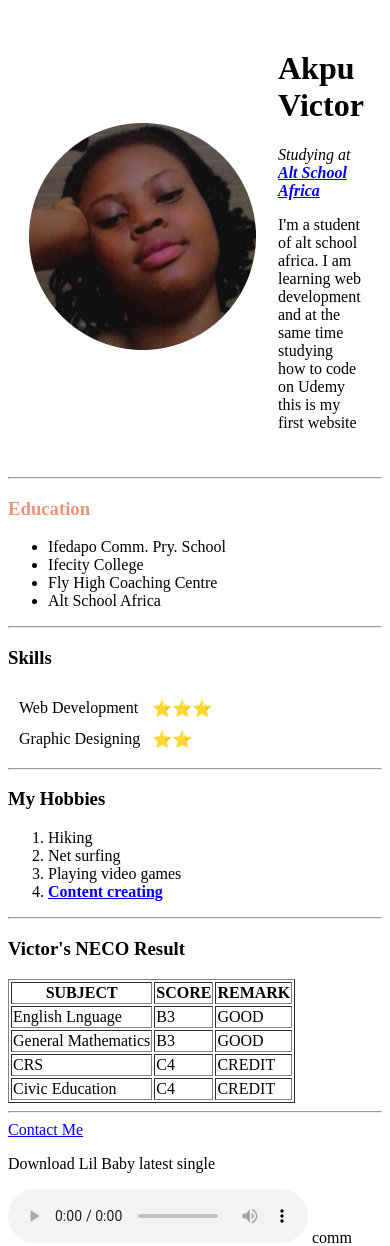
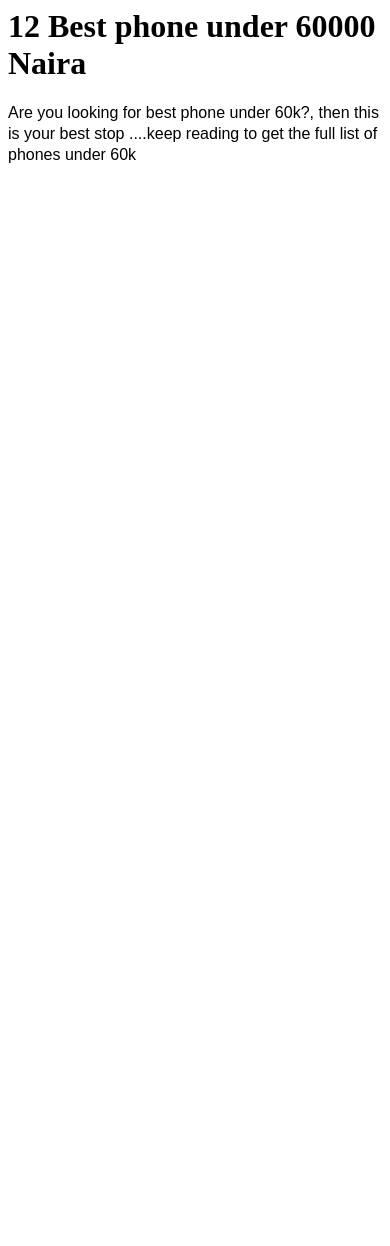
Before and after one commit to vikkystar/cv, a plain HTML site: page index.html in a window 390 px wide. After the commit the page ends 844 px from the top, so only its background shows below. Drawn offline with Linux system fonts and the light colour scheme.

Commit message:
We added phone spec initial

```diff
--- a/index.html
+++ b/index.html
@@ -1,100 +1,25 @@
-<!DOCTYPE html>
 <html lang="en">
-
 <head>
     <meta charset="UTF-8">
     <meta http-equiv="X-UA-Compatible" content="IE=edge">
     <meta name="viewport" content="width=device-width, initial-scale=1.0">
-    <link rel="stylesheet" href="/CSS project/style.css">
-    <title>Victor's Personal Site</title>
+    <title>12 Best Phone Under 60000 Naira</title>
+    <link rel="stylesheet" href="style.css">
+</head>
+<body>
+    <h1>12 Best phone under 60000 Naira</h1>
+    <p>Are you looking for best phone under 60k?, then this is your best stop
+        ....keep reading to get the full list of phones under 60k</p>
 
-</head>
 
-<body>
-    <table cellspacing="20">
-        <tr>
-            <td><img src="eniola.png" alt="Victor gf"></td>
-            <td>
-                <h1>Akpu Victor</h1>
-                <p><em>Studying at <strong><a href="https://altschoolafrica.com/"  target="blank">Alt School Africa</a> </strong></em>
-                </p>
+        <div class="vc_column tdi_81  wpb_column vc_column_container tdc-column td-pb-span8" style="height: auto !important; min-height: 0px !important;">
+            <style scoped="">
 
-                <p>I'm a student of alt school africa. I am learning web development and at the same time studying how
-                    to code on
-                    Udemy this is my first website </p>
-            </td>
-        </tr>
-    </table>
-    <hr>
-    <h3 style="color: darksalmon;" style="display: flex;" style="text-shadow: 1px;" >Education</h3>
-    <ul>
-        <li>Ifedapo Comm. Pry. School</li>
+            /* custom css */
+            .tdi_81{
+                                vertical-align: baseline;
+                            }.tdi_81 > .wpb_wrapper,
+                            .tdi_81 > .wpb_wrapper > .tdc-elements{
+                                display: block;
 
-        <li>Ifecity College</li>
-
-        <li>Fly High Coaching Centre</li>
-
-        <li>Alt School Africa</li>
-    </ul>
-    <hr>
-    <h3>Skills</h3>
-    <table cellspacing="10">
-        <tr>
-
-            <td>Web Development</td>
-            <td>⭐⭐⭐</td>
-        </tr>
-        <tr>
-            <td>Graphic Designing</td>
-            <td>⭐⭐</td>
-        </tr>
-</table>
-        <hr>
-        <h3>My Hobbies</h3>
-        <ol>
-            <li>Hiking</li>
-            <li>Net surfing</li>
-            <li>Playing video games</li>
-            <li> <strong><a href="https://mobile.facebook.com/flamescruise/">Content creating</a></strong></a></li>
-        </ol>
-        <hr>
-        <h3>Victor's NECO Result</h3>
-        <table border="1">
-            <thead>
-                <tr>
-                    <th>SUBJECT</th>
-                    <th>SCORE</th>
-                    <th>REMARK</th>
-                </tr>
-            </thead>
-            <tbody>
-                <tr>
-                    <td>English Lnguage</td>
-                    <td>B3</td>
-                    <td>GOOD</td>
-                </tr>
-                <tr>
-                    <td>General Mathematics</td>
-                    <td>B3</td>
-                    <td>GOOD</td>
-                </tr>
-                <tr>
-                    <td>CRS</td>
-                    <td>C4</td>
-                    <td>CREDIT</td>
-                </tr>
-                <tr>
-                    <td>Civic Education</td>
-                    <td>C4</td>
-                    <td>CREDIT</td>
-                </tr>
-            </tbody>
-        </table>
-        <hr>
-        <a href="contact.html">Contact Me</a>
-        </ol>
-
-        <p>Download Lil Baby latest single</p>
-        <audio src="lilbaby.mp3" controls ></audio>
-
-        comm
+</html>
--- /dev/null
+++ b/style.css
@@ -0,0 +1,7 @@
+p{
+    font-family: sans-serif;
+    font-size: 16px !important;
+
+    line-height: 1.3 !important;
+    text-align: ;
+}
```
